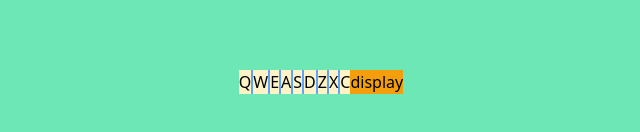
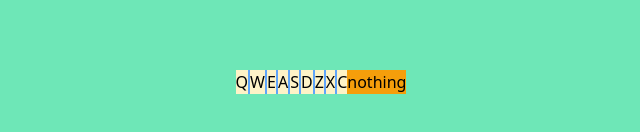
Before and after one commit to Trefu/drum-machine, a React (Create React App) app: page / in a window 1280 px wide. Shown: the part 318-450 px from the top of the page, without its empty margins (319-959 px from the left). Built offline with nearby package versions, Linux system fonts and the light colour scheme.

Commit message:
functional

```diff
--- a/src/App.jsx
+++ b/src/App.jsx
@@ -1,9 +1,10 @@
-import { useEffect, useState } from "react";
+import { useState } from "react";
 import { Display } from "./components/Display";
 import { Drumpads } from "./containers/DrumPads";
 
 function App() {
-  const [on, setOn] = useState(true)
+  const [on, setOn] = useState(true);
+  const [actualSound, setActualSound] = useState('nothing');
   const colors = {
     green: 'green-300',
     blueStrong: 'blue-400',
@@ -12,21 +13,13 @@ function App() {
     yellow: 'yellow-100'
 
   }
-  const handleKeyDown = (e) => {
-    console.log(e.keyCode)
-  }
-  useEffect(() => {
-    document.addEventListener('keydown', handleKeyDown);
-    return () => {
-      console.log('limpiando');
-      document.removeEventListener('keydown', handleKeyDown)
-    }
-  })
+
+
 
   return (
     <div id='drum-machine' className={`bg-${colors.green} min-h-screen flex justify-center items-center `} >
-      <Drumpads colors={colors} />
-      <Display colors={colors} />
+      <Drumpads colors={colors} setActualSound={setActualSound} />
+      <Display colors={colors} actualSound={actualSound} />
     </div >
 
   )
--- a/src/components/Display.jsx
+++ b/src/components/Display.jsx
@@ -1,7 +1,7 @@
-export const Display = ({ colors }) => {
+export const Display = ({ colors, actualSound = 'nothing' }) => {
     return (
         <div id='display' className={`bg-${colors.yellowStrong}`}>
-            display
+            {actualSound}
         </div>
     )
 }
--- a/src/components/DrumPad.jsx
+++ b/src/components/DrumPad.jsx
@@ -1,10 +1,28 @@
+import { useEffect } from "react"
 
-export const DrumPad = ({ sound, colors }) => {
+export const DrumPad = ({ sound, colors, setActualSound }) => {
+
     const handleClick = (e) => {
-        const audio = document.getElementById(sound.keyTrigger)
-        console.log(audio)
+        const audio = document.getElementById(sound.keyTrigger);
+        setActualSound(sound.id)
         audio.play()
     }
+    const handleKeyDown = (e) => {
+        const audio = document.getElementById(sound.keyTrigger);
+        if (e.keyCode === sound.keyCode) {
+            audio.play();
+            setActualSound(sound.id);
+        }
+
+        return console.log('not coincidence');
+    }
+    useEffect(() => {
+        document.addEventListener('keydown', handleKeyDown);
+        return () => {
+            console.log('limpiando');
+            document.removeEventListener('keydown', handleKeyDown)
+        }
+    })
     return (
         <>
             {/*   //DRUMPAD ELEMENT */}
--- a/src/containers/DrumPads.jsx
+++ b/src/containers/DrumPads.jsx
@@ -1,6 +1,6 @@
 import { DrumPad } from "../components/DrumPad"
 
-export const Drumpads = ({ colors }) => {
+export const Drumpads = ({ colors, setActualSound }) => {
     const sounds = [
         {
             keyCode: 81,
@@ -61,7 +61,7 @@ export const Drumpads = ({ colors }) => {
     return (
 
         <div className={`flex bg-${colors.blueStrong} gap-0.5`}>
-            {sounds.map((s, i) => <DrumPad key={i} colors={colors} sound={s} />)}
+            {sounds.map((s, i) => <DrumPad key={i} colors={colors} sound={s} setActualSound={setActualSound} />)}
 
         </div>
 
```
